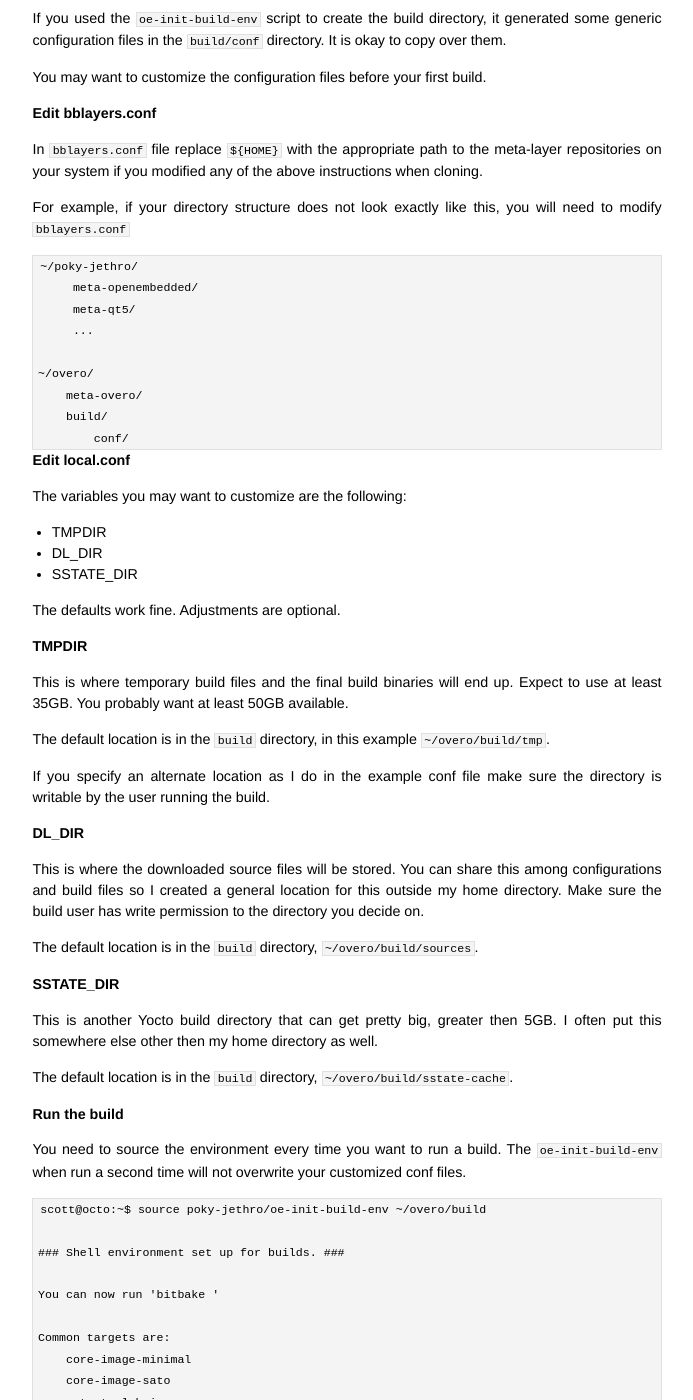
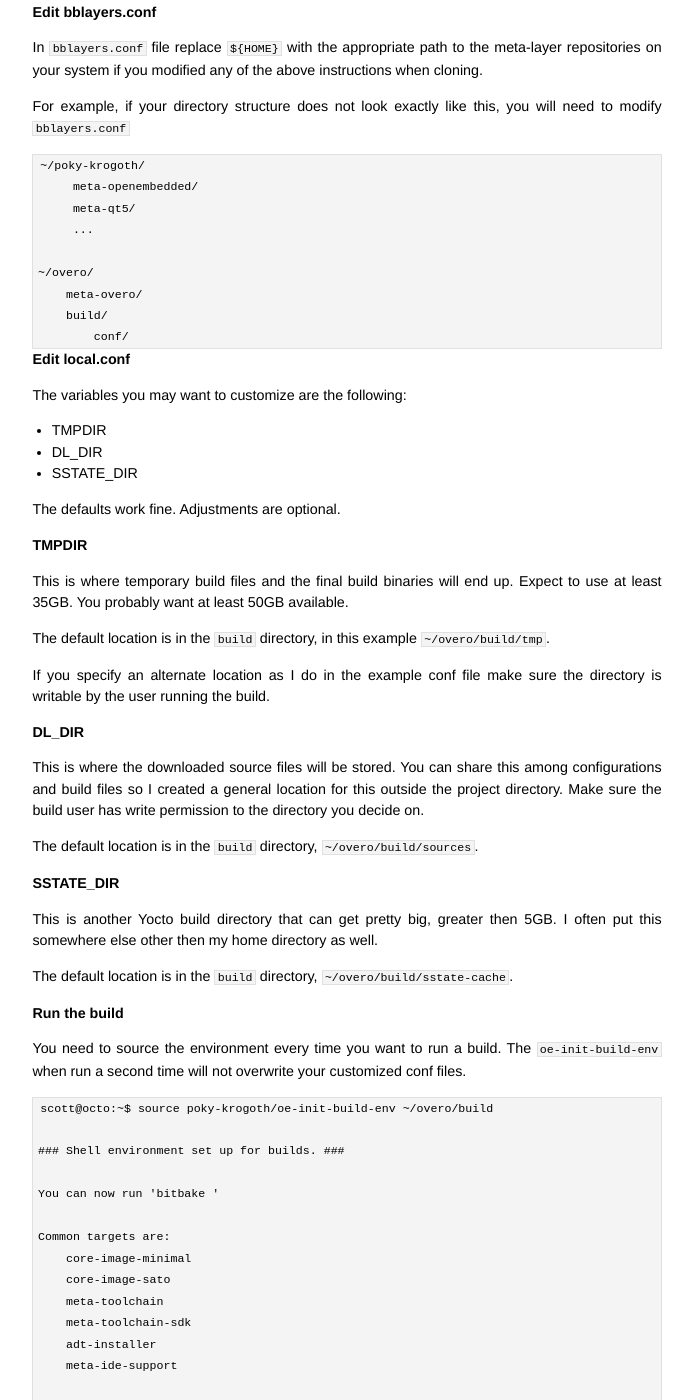
Before and after one commit to jumpnow/jumpnowtek-site, a Jekyll site: the page built from _posts/2014-02-25-Overo-Systems-with-Yocto.md, in a window 1280 px wide and 1400 px high, scrolled down 2643 px. Shown: the whole window, without its empty margins (293-986 px from the left). Built offline with Jekyll 4.4.1, drawn with Linux system fonts in a browser that asks for light colours; some of the changed text lies outside the part shown.

Commit message:
Update bbb, overo and rpi for krogoth

```diff
--- a/_posts/2014-02-25-Overo-Systems-with-Yocto.md
+++ b/_posts/2014-02-25-Overo-Systems-with-Yocto.md
@@ -15,29 +15,26 @@
 
 ### System Info
 
-The Yocto version is `2.0.1` the `[jethro]` branch.
+The Yocto version is `2.1` the `[krogoth]` branch.
 
-The `4.4.8` Linux kernel comes from the [linux-stable][linux-stable] repository.
+The `4.4.9` Linux kernel comes from the [linux-stable][linux-stable] repository.
 
-The [u-boot][uboot] version is `2015.07`.
+The [u-boot][uboot] version is `2015.07` (soon to be `2016.05`)
 
-These are **sysvinit** systems.
+These are **sysvinit** systems using [eudev][eudev].
 
-The Qt version is `5.5.1`. By default there is no *X11* and no desktop installed. [Qt][qt] gui applications can be run using the `-platform linuxfb` switch.
+The Qt version is `5.6.0`. By default there is no *X11* and no desktop installed. [Qt][qt] gui applications can be run using the `-platform linuxfb` switch.
 
 A light-weight *X11* desktop can be added with minimal changes to the build configuration.
 
-Perl `5.22` with a number of modules is included.
-
-Python `2.7.9` is included with at least enough packages to run [Bottle python][bottle-python] web applications. Additional packages are easily added.
+Perl `5.22` and Python `2.7.11` each with a number of modules is included.
 
 ### Ubuntu Setup
 
-I primarily use Ubuntu *15.10* 64-bit server installations. Other versions should work.
+I primarily use Ubuntu *15.10* and *16.04* 64-bit server installations. Other versions should work.
 
 You will need at least the following packages installed
 
-    bc
     build-essential
     chrpath
     diffstat
@@ -58,7 +54,7 @@
 
 ### Fedora Setup
 
-I have used Fedora *23* 64-bit workstations.
+I have also used a Fedora *23* 64-bit workstation.
 
 The extra packages I needed to install for Yocto were
 
@@ -79,16 +75,16 @@
 
 First the main Yocto project `poky` repository
 
-    scott@octo:~ git clone -b jethro git://git.yoctoproject.org/poky.git poky-jethro
+    scott@octo:~ git clone -b krogoth git://git.yoctoproject.org/poky.git poky-krogoth
 
 Then the `meta-openembedded` repository
 
-    scott@octo:~$ cd poky-jethro
-    scott@octo:~/poky-jethro$ git clone -b jethro git://git.openembedded.org/meta-openembedded
+    scott@octo:~$ cd poky-krogoth
+    scott@octo:~/poky-krogoth$ git clone -b krogoth git://git.openembedded.org/meta-openembedded
 
 And the `meta-qt5` repository
 
-    scott@octo:~/poky-jethro$ git clone -b jethro https://github.com/meta-qt5/meta-qt5.git
+    scott@octo:~/poky-krogoth$ git clone -b krogoth https://github.com/meta-qt5/meta-qt5.git
 
 
 I usually keep these repositories separated since they can be shared between projects and different boards.
@@ -99,7 +95,7 @@
 
     scott@octo:~$ mkdir ~/overo
     scott@octo:~$ cd ~/overo
-    scott@octo:~/overo$ git clone -b jethro git://github.com/jumpnow/meta-overo
+    scott@octo:~/overo$ git clone -b krogoth git://github.com/jumpnow/meta-overo
 
 The `meta-overo/README.md` file has the last commits from the dependency repositories that I tested. You can always checkout those commits explicitly if you run into problems.
 
@@ -115,7 +111,7 @@
 
 Or you could use the *Yocto* environment script `oe-init-build-env` like this passing in the path to the build directory
 
-    scott@octo:~$ source poky-jethro/oe-init-build-env ~/overo/build
+    scott@octo:~$ source poky-krogoth/oe-init-build-env ~/overo/build
 
 The *Yocto* environment script will create the build directory if it does not already exist.
 
@@ -139,7 +135,7 @@
 For example, if your directory structure does not look exactly like this, you will need to modify `bblayers.conf`
 
 
-    ~/poky-jethro/
+    ~/poky-krogoth/
          meta-openembedded/
          meta-qt5/
          ...
@@ -169,7 +165,7 @@
 
 ##### DL_DIR
 
-This is where the downloaded source files will be stored. You can share this among configurations and build files so I created a general location for this outside my home directory. Make sure the build user has write permission to the directory you decide on.
+This is where the downloaded source files will be stored. You can share this among configurations and build files so I created a general location for this outside the project directory. Make sure the build user has write permission to the directory you decide on.
 
 The default location is in the `build` directory, `~/overo/build/sources`.
 
@@ -184,7 +180,7 @@
 
 You need to source the environment every time you want to run a build. The `oe-init-build-env` when run a second time will not overwrite your customized conf files.
 
-    scott@octo:~$ source poky-jethro/oe-init-build-env ~/overo/build
+    scott@octo:~$ source poky-krogoth/oe-init-build-env ~/overo/build
 
     ### Shell environment set up for builds. ###
 
@@ -226,7 +222,7 @@
 
     inherit core-image
 
-which is `poky-jethro/meta/classes/core-image.bbclass` and pulls in some required base packages. This is useful to know if you create your own image recipe.
+which is `poky-krogoth/meta/classes/core-image.bbclass` and pulls in some required base packages. This is useful to know if you create your own image recipe.
 
 #### qt5-image
 
@@ -317,11 +313,11 @@
 
 For instance, if I had this in the `local.conf`
 
-    TMPDIR = "/oe9/overo/tmp-jethro"
+    TMPDIR = "/oe9/overo/tmp-krogoth"
 
 Then I would export this environment variable before running `copy_boot.sh`
 
-    scott@octo:~/overo/meta-overo/scripts$ export OETMP=/oe9/overo/tmp-jethro
+    scott@octo:~/overo/meta-overo/scripts$ export OETMP=/oe9/overo/tmp-krogoth
 
 Then run the `copy_boot.sh` script passing the location of SD card
 
@@ -353,7 +349,7 @@
 
     scott@octo:~$ sudo umount /dev/sdb1
     scott@octo:~$ sudo umount /dev/sdb2
-    scott@octo:~$ export OETMP=/oe9/overo/tmp-jethro
+    scott@octo:~$ export OETMP=/oe9/overo/tmp-krogoth
     scott@octo:~$ cd overo/meta-overo/scripts
     scott@octo:~/overo/meta-overo/scripts$ ./copy_boot.sh sdb
     scott@octo:~/overo/meta-overo/scripts$ ./copy_rootfs.sh sdb console overo2
@@ -365,7 +361,7 @@
 
 To display the list of available packages from the `meta-` repositories included in *bblayers.conf*
 
-    scott@octo:~$ source poky-jethro/oe-init-build-env ~/overo/build
+    scott@octo:~$ source poky-krogoth/oe-init-build-env ~/overo/build
 
     scott@octo:~/overo/build$ bitbake -s
 
```
Also changed, not shown: other parts of _posts/2014-02-25-Overo-Systems-with-Yocto.md (+2 -3 lines), _posts/2015-06-08-BeagleBone-Systems-with-Yocto.md (+26 -27 lines), _posts/2015-11-15-Upgrade-strategy-for-BBB.md (+38 -46 lines), _posts/2015-12-04-Raspberry-Pi-Systems-with-Yocto.md (+5 -4 lines), _posts/2016-02-23-Working-with-the-raspberry-pi-compute.md (+17 -2 lines).
